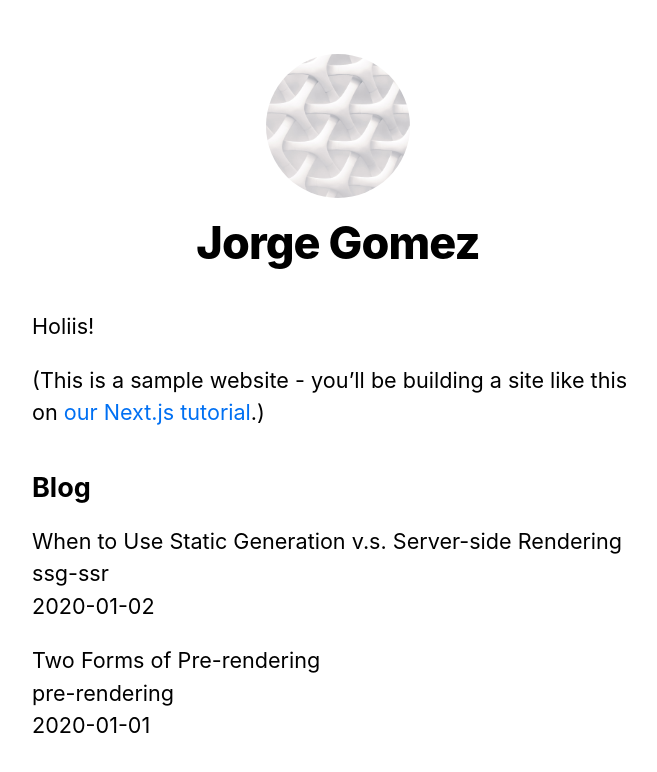
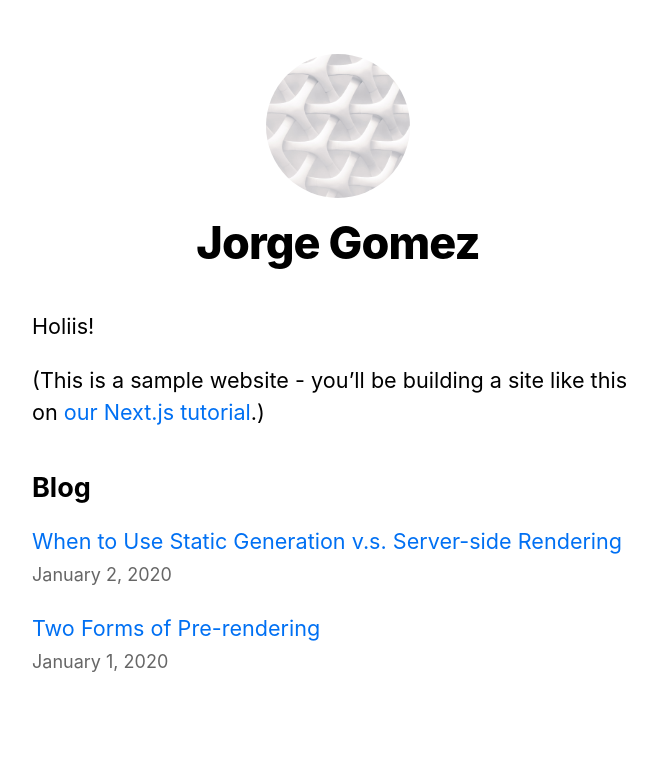
Before and after one commit to jorexetw/nextjs-playground, a Next.js app: page / in a window 1280 px wide. Shown: the top 772 px of the page, without its empty margins (302-959 px from the left). Built offline with nearby package versions, Linux system fonts and the light colour scheme.

Commit message:
Posts rendering

```diff
--- /dev/null
+++ b/components/date.tsx
@@ -0,0 +1,12 @@
+import React from "react";
+import {format, parseISO} from 'date-fns';
+
+interface DateProps {
+    dateString: string;
+}
+
+const Date: React.FC<DateProps> = ({dateString}) => {
+    return <time dateTime={dateString}>{format(parseISO(dateString), 'LLLL d, yyyy')}</time>
+}
+
+export default Date
--- a/lib/posts.ts
+++ b/lib/posts.ts
@@ -3,6 +3,8 @@
 import matter from 'gray-matter'
 import Post from "../models/post";
 import exp from "constants";
+import {remark} from "remark";
+import html from 'remark-html';
 
 const postsDirectory = path.join(process.cwd(), 'posts');
 
@@ -42,12 +44,15 @@
     return fileNames.map(fileNameToId)
 }
 
-export function getPostData(id: string) {
+export async function getPostData(id: string): Promise<Post> {
     const fullPath = path.join(postsDirectory, `${id}.md`);
     const fileContents = fs.readFileSync(fullPath, 'utf8');
 
     const matterResult = matter(fileContents);
 
+    const processedContent = await remark().use(html).process(matterResult.content);
+    const contentHtml = processedContent.toString();
+
     const {date, title} = matterResult.data;
-    return {id, date, title}
+    return {id, date, title, contentHtml}
 }
--- a/models/post.ts
+++ b/models/post.ts
@@ -2,4 +2,5 @@
     id: string;
     title: string;
     date: string;
+    contentHtml?: string;
 }
--- a/package.json
+++ b/package.json
@@ -9,10 +9,13 @@
   },
   "dependencies": {
     "classnames": "^2.3.1",
+    "date-fns": "^2.26.0",
     "gray-matter": "^4.0.3",
     "next": "12.0.4",
     "react": "17.0.2",
     "react-dom": "17.0.2",
+    "remark": "^14.0.2",
+    "remark-html": "^15.0.0",
     "sass": "^1.43.4"
   },
   "devDependencies": {
--- a/pages/index.tsx
+++ b/pages/index.tsx
@@ -7,6 +7,7 @@
 import utilStyles from "../styles/utils.module.css"
 import Post from "../models/post";
 import {getSortedPostsData} from "../lib/posts";
+import Date from "../components/date";
 
 interface HomeProps {
     posts: Post[];
@@ -30,11 +31,13 @@
           <ul className={utilStyles.list}>
               {posts.map(({ id, date, title }) => (
                   <li className={utilStyles.listItem} key={id}>
-                      {title}
+                      <Link href={`/posts/${id}`}>
+                          <a>{title}</a>
+                      </Link>
                       <br />
-                      {id}
-                      <br />
-                      {date}
+                      <small className={utilStyles.lightText}>
+                          <Date dateString={date} />
+                      </small>
                   </li>
               ))}
           </ul>
```
Also changed, not shown: pages/posts/[id].tsx (+18 -8 lines), 1 other file (tests, documents, lock files or other folders).
